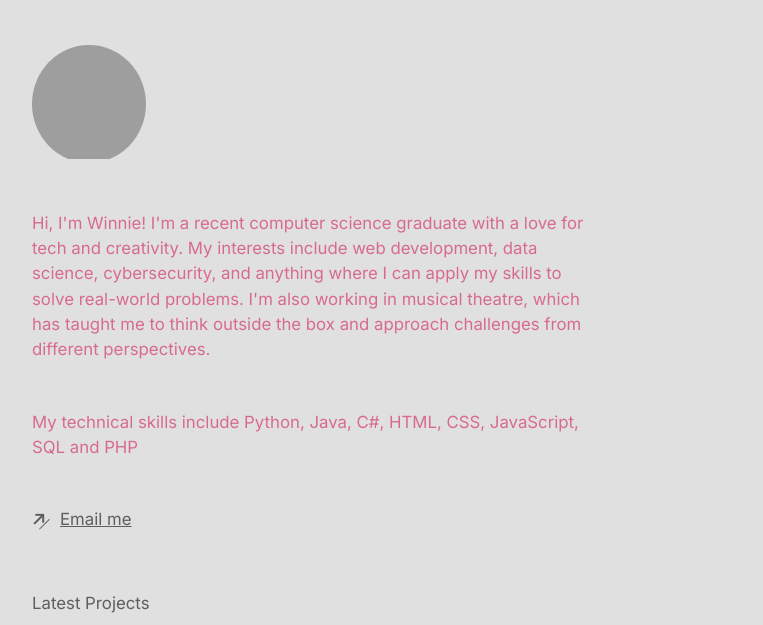
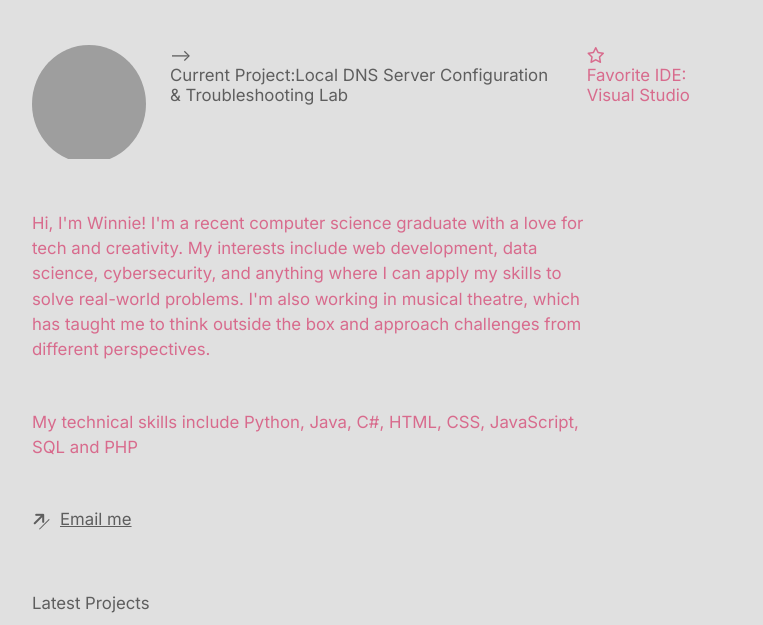
Before and after one commit to winniedel/website, a plain HTML site: page index.html in a window 1280 px wide. Shown: the part 175-800 px from the top of the page, without its empty margins (258-1021 px from the left). Drawn offline with Linux system fonts and the light colour scheme; grey boxes are pictures that could not be loaded.

Commit message:
Clean up index.html by removing comments
Removed commented-out HTML elements and updated project description.

```diff
--- a/index.html
+++ b/index.html
@@ -39,9 +39,9 @@
             <div class = "statsContainer">
                 <div class="imgContainer">
                     <img src="https://media.licdn.com/dms/image/v2/D5603AQHbey_UPDfyAw/profile-displayphoto-shrink_800_800/profile-displayphoto-shrink_800_800/0/1704865280175?e=1767830400&v=beta&t=Po02S6bpRCUU6BDzVDv0qYib3gCsLaS-EsFD-DMhhHY" alt="profile-img"/>
-            <!--    </div>
+                </div>
                 <div class= "stats darkerText">
-                    <div>
+                   <!-- <div>
                         <div>
                             <i class="fa-regular fa-star"></i>
                         </div>
@@ -52,8 +52,9 @@
                         <div>   <i class="fa-regular fa-star"></i>
                         </div>
                         <!--from fontawesome.com-->
+                    -->
 
-                 <!--      <p class="">Current Project: Black Jack Program</p>
+                      <p class="">Current Project:Local DNS Server Configuration & Troubleshooting Lab </p>
                     </div>
                     <div>
                         <div>
@@ -62,7 +63,7 @@
 
                         <p class="">Favorite IDE: Visual Studio </p>
                     </div>
-               --> </div>
+                </div>
             </div>
             <p class="aboutMe">Hi, I'm Winnie!
                 I'm a recent computer science graduate with a love for tech and creativity. My interests include web development, data science, cybersecurity, and anything where I can apply my skills to solve real-world problems. I'm also working in musical theatre, which has taught me to think outside the box and approach challenges from different perspectives.
```
